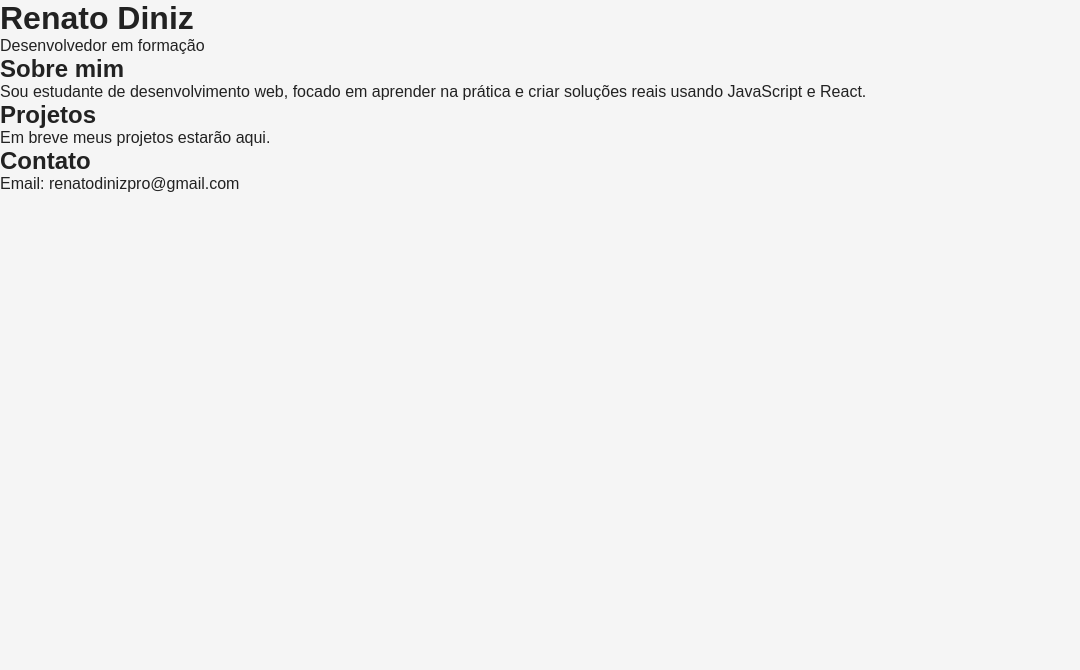
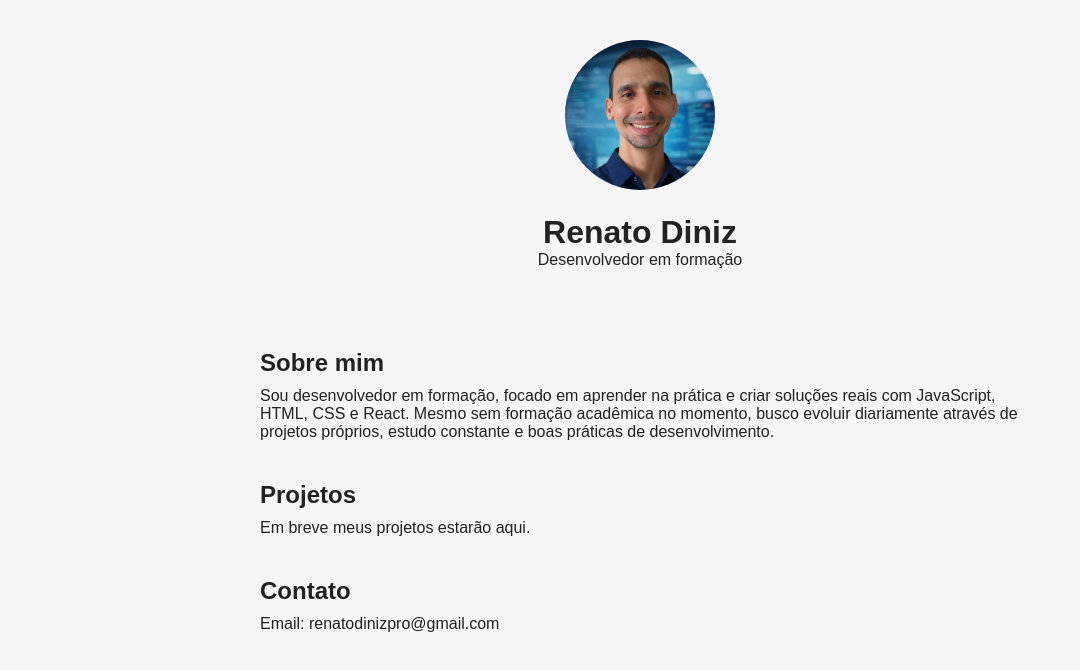
Before and after one commit to renatodinizpro/portfolio, a React (Vite) app in the folder portfolio/: page / in a window 1280 px wide. Shown: the top 670 px of the page, without its empty margins (0-1080 px from the left). Built offline with nearby package versions, Linux system fonts and the light colour scheme.

Commit message:
adiciona foto, texto profissional e estilos iniciais

```diff
--- a/portfolio/src/components/About.jsx
+++ b/portfolio/src/components/About.jsx
@@ -3,8 +3,10 @@ function About() {
     <section>
       <h2>Sobre mim</h2>
       <p>
-        Sou estudante de desenvolvimento web, focado em aprender na prática e
-        criar soluções reais usando JavaScript e React.
+        Sou desenvolvedor em formação, focado em aprender na prática e criar
+        soluções reais com JavaScript, HTML, CSS e React. Mesmo sem formação
+        acadêmica no momento, busco evoluir diariamente através de projetos
+        próprios, estudo constante e boas práticas de desenvolvimento.
       </p>
     </section>
   );
--- a/portfolio/src/components/Header.jsx
+++ b/portfolio/src/components/Header.jsx
@@ -1,6 +1,9 @@
+import foto from "../assets/foto.jpg";
+
 function Header() {
   return (
     <header>
+      <img src={foto} alt="Foto de Renato Diniz" />
       <h1>Renato Diniz</h1>
       <p>Desenvolvedor em formação</p>
     </header>
--- a/portfolio/src/index.css
+++ b/portfolio/src/index.css
@@ -9,3 +9,27 @@ body {
   background-color: #f5f5f5;
   color: #222;
 }
+
+header {
+  text-align: center;
+  padding: 40px 20px;
+}
+
+header img {
+  width: 150px;
+  height: 150px;
+  border-radius: 50%;
+  object-fit: cover;
+  object-position: center top;
+  margin-bottom: 20px;
+}
+
+section {
+  max-width: 800px;
+  margin: 40px auto;
+  padding: 0 20px;
+}
+
+h2 {
+  margin-bottom: 10px;
+}
```
Also changed, not shown: portfolio/src/assets/foto.jpg (added).
